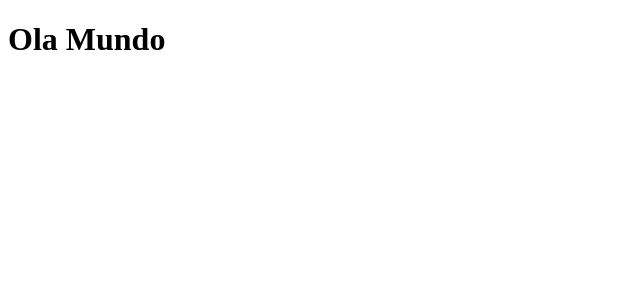
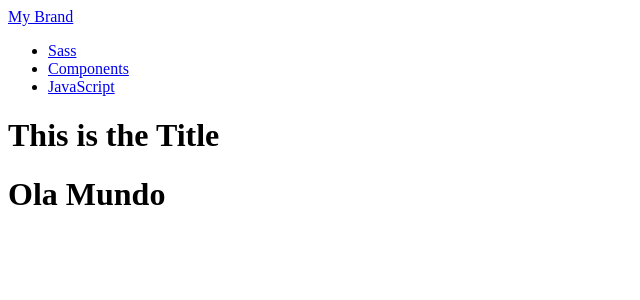
Before and after one commit to BrunoAugustoPereira/react-first-code, a React app in the folder react/: page / in a window 1280 px wide. Shown: the top 300 px of the page, without its empty margins (0-640 px from the left). Built offline with nearby package versions, Linux system fonts and the light colour scheme; the HTML template or start-up script is replaced by a standard one.

Commit message:
add title and navbar components
title and navbar components added.
Navbar can recive color and title.

```diff
--- a/react/src/js/app.jsx
+++ b/react/src/js/app.jsx
@@ -1,10 +1,16 @@
 import ReactDOM from 'react-dom';
 import React from 'react';
 
+import Title from './title/title';
+import Navbar from './navbar/navbar';
+
 let app = (
-
-  <div className="container">
-    <h1>Ola Mundo</h1>
+  <div>
+    <Navbar Title="My Brand" Color="orange" />
+    <div className="container">
+      <Title />
+      <h1>Ola Mundo</h1>
+    </div>
   </div>
 );
 
--- /dev/null
+++ b/react/src/js/navbar/navbar.jsx
@@ -0,0 +1,23 @@
+import React from 'react';
+
+class Navbar extends React.Component{
+  render(){
+    let colornav="nav-wrapper "+this.props.Color;
+    return (
+      <nav>
+        <div className={colornav}>
+          <div className="container">
+            <a href="#" className="brand-logo">{this.props.Title}</a>
+            <ul id="nav-mobile" className="right">
+              <li><a href="sass.html">Sass</a></li>
+              <li><a href="badges.html">Components</a></li>
+              <li><a href="collapsible.html">JavaScript</a></li>
+            </ul>
+          </div>
+        </div>
+      </nav>
+    );
+  }
+}
+
+export default Navbar;
--- /dev/null
+++ b/react/src/js/title/title.jsx
@@ -0,0 +1,9 @@
+import React from 'react';
+
+class Title extends React.Component{
+  render(){
+    return <h1>This is the Title</h1>;
+  }
+}
+
+export default Title;
```
Also changed, not shown: 1 other file (tests, documents, lock files or other folders).
